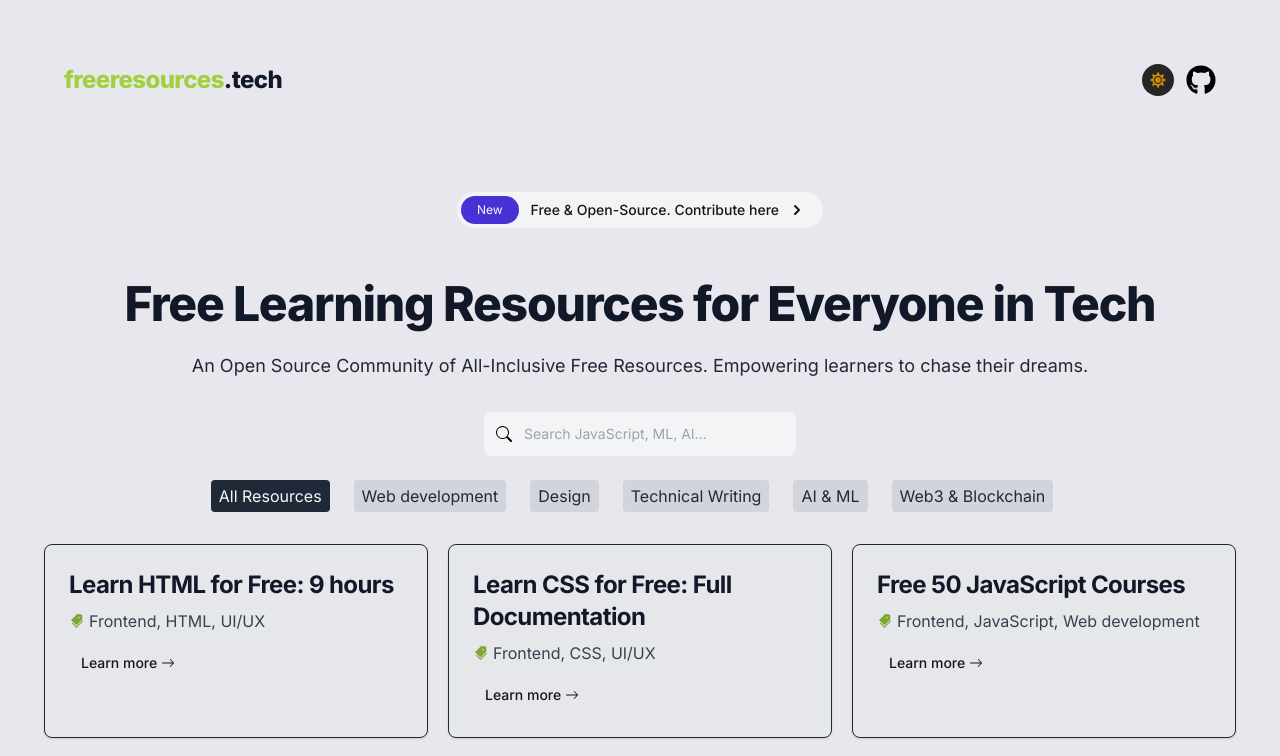
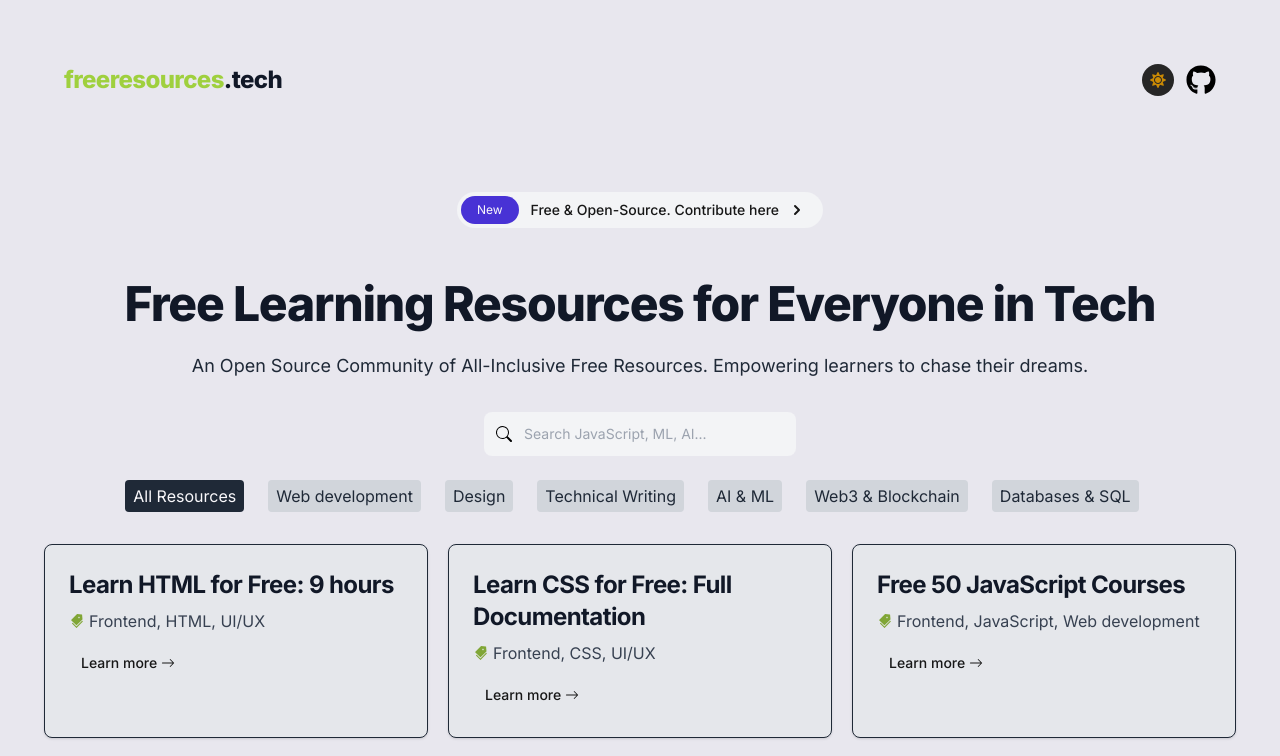
Before and after one commit to masiedu4/Free-Learning-Resources, a Next.js app: page / in a window 1280 px wide. Shown: the top 756 px of the page. Built offline with nearby package versions, Linux system fonts and the light colour scheme.

Commit message:
I added a new category with id 'databases' and name 'Databases and SQL'. I added two resources to the category.

```diff
--- a/resources.js
+++ b/resources.js
@@ -431,5 +431,21 @@ export const resources = {
         // add more resources below
       ],
     },
+    {
+      id: "databases",
+      name: "Databases & SQL",
+      resources: [
+        {
+          title: "Learn SQL with MySQL",
+          tags: ["SQL", "Relational Databases", "MySQL"],
+          link: "https://www.youtube.com/playlist?list=PLANb4ZklTFYsPsSX-LEjwa9S61UWUAhGa",
+        },
+        {
+          title: "Database Concepts and Design",
+          tags: ["DBMS", "ER diagrams", "Database design"],
+          link: "https://www.youtube.com/playlist?list=PLANb4ZklTFYtgRtCQhvwLN_4xlcJnMHNO",
+        },
+      ],
+    },
   ],
 };
```
